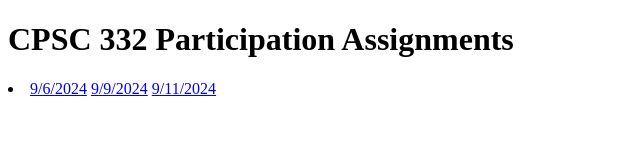
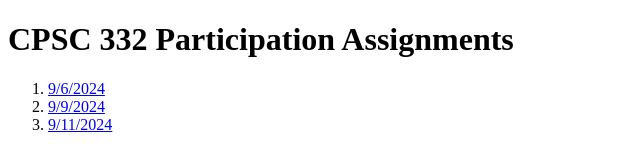
Before and after one commit to PVFractal/cpsc322-fa24, a plain HTML site: page docs/index.html in a window 1280 px wide. Shown: the whole page, without its empty margins (0-640 px from the left). Drawn offline with Linux system fonts and the light colour scheme.

Commit message:
Made ordered list

```diff
--- a/docs/index.html
+++ b/docs/index.html
@@ -9,10 +9,12 @@
 
 <body>
   <h1>CPSC 332 Participation Assignments</h1>
-  <li>
-    <a href="participation/9-6/index.html">9/6/2024</a>
-    <a href="participation/9-9/index.html">9/9/2024</a>
-    <a href="participation/9-11/index.html">9/11/2024</a>
-  </li>
+  <ol>
+    <li><a href="participation/9-6/index.html">9/6/2024</a></li>
+    <li><a href="participation/9-9/index.html">9/9/2024</a></li>
+    <li><a href="participation/9-11/index.html">9/11/2024</a></li>
+  </ol>
+
+
 </body>
 </html>
```
